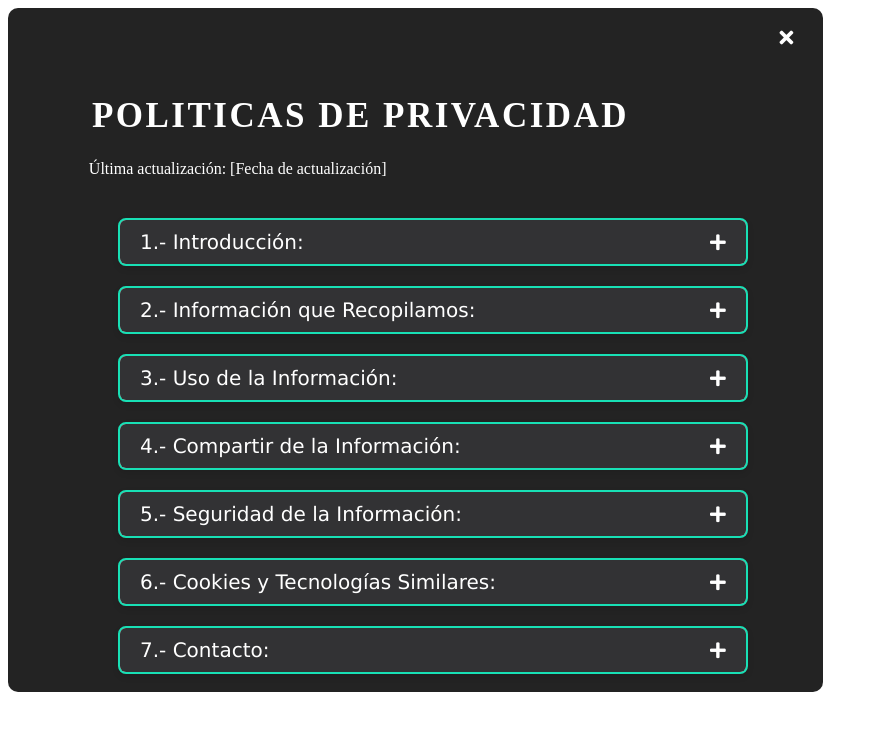
After one commit to JorgeVenegasPe/Vaping, a PHP site: page /Views/Politicas_Privacidad.php in a window 1280 px wide. The commit adds this page. Shown: the top 738 px of the page, without its empty margins (0-878 px from the left). Run offline with PHP 8.4, Linux system fonts and the light colour scheme.

Commit message:
ActualizacionMM05

```diff
--- a/Issets/css/TerminosCondiciones.css
+++ b/Issets/css/AjustesGeneral.css
@@ -24,6 +24,13 @@
     font-weight: 800;
     letter-spacing: 2.5px;
     margin-left: 2%;
+    padding: 5px 0px 0px 10px;
+}
+.h3s{
+    color: white;
+    font-size: 16px;
+    font-weight: 200;
+    margin-left: 3%;
 }
 /* Estilos del contenedor general */
 .conta {
@@ -66,7 +73,7 @@
     font-size: 18px;
     line-height: 1.6;
 }
-.fa-times{
+.blackbtn{
     color: #fff;
     font-size: 20px;
     font-weight: 600;
@@ -81,19 +88,24 @@
 /* Estilos para dispositivos móviles */
 @media (max-width: 768px) {
     .containerTer {
-        width: 95%;
-        height: auto;
-        top: 10%;
-        left: 2.5%;
-        position: relative;
+    width: 85%;
+    height: 75%;
+    padding: 20px 30px;
+    }
+
+    .Terminos{
+        display: contents;
     }
 
     .conta {
         padding: 20px;
+    width: 100%;
     }
 
     .itemTer {
         border-width: 1px;
+        width: 120%;
+        margin-left: -7%;
     }
 
     .head {
@@ -111,7 +123,14 @@
     }
 
     .h1s {
-        font-size: 28px;
+        font-size: 15px;
+        margin-left: 0;
+        text-align: center;
+    }
+
+    .h3s {
+        padding: 8% 5% 5% 5%;
+        font-size: 13px;
         margin-left: 0;
         text-align: center;
     }
--- a/Issets/css/main.css
+++ b/Issets/css/main.css
@@ -359,6 +359,7 @@ body{
     align-items: center;
     flex-direction: column;
     height: 100vh;
+
 }
 
 
@@ -372,7 +373,7 @@ body{
     align-items: flex-start;
     justify-content: flex-end;
     height: 200px;
-
+    z-index: 10;
 }
 
 .class a, .btn-mas label{
@@ -738,6 +739,8 @@ input,textarea::placeholder {
 .service-modal.active{
     visibility: visible;
     opacity: 1;
+    height: 100%;
+    width: 100%;
 }
 
 .service-modal-body{
--- a/Views/Header.php
+++ b/Views/Header.php
@@ -4,7 +4,7 @@
     <meta charset="UTF-8">
     <meta name="viewport" content="width=device-width, initial-scale=1.0">
     <title>header</title>
-    <link rel="stylesheet" href="../Issets/css/header.css">
+    <link rel="stylesheet" href="../Issets/css/headers.css">
     <link rel="stylesheet" href="https://fonts.googleapis.com/css2?family=Material+Symbols+Sharp:opsz,wght,FILL,GRAD@20..48,100..700,0..1,-50..200" />
 </head>
 <body>
--- a/Views/LibroReclamacion.php
+++ b/Views/LibroReclamacion.php
@@ -1,6 +1,6 @@
 
 <div class="service-modal-body">
-    <i class="fas fa-times modal-close-btn"></i>
+    <i class="fas fa-times modal-close-btn" style="color: black;"></i>
     <form id="formulario" >
 		<h1>Libro de reclamaciones</h1>
         <br>
--- /dev/null
+++ b/Views/Politicas_Privacidad.php
@@ -0,0 +1,91 @@
+<link rel="stylesheet" href="https://cdnjs.cloudflare.com/ajax/libs/font-awesome/5.15.4/css/all.min.css">
+
+<link rel="stylesheet" href="../Issets/css/AjustesGeneral.css"/>
+
+<body>
+  <div class="containerTer">
+    <i class="fas fa-times modal-close-btn blackbtn"></i>
+    <div class="Terminos">
+        <h1 class="h1s">POLITICAS DE PRIVACIDAD</h1>
+        <h3 class="h3s">Última actualización: [Fecha de actualización]</h3>
+        <div class="conta">
+            <div class="itemTer">
+                <div class="head" id="head1">
+                    1.- Introducción:
+                    <i class="icone fas fa-plus"></i>
+                </div>
+                <div class="conteTer" id="content1">
+                Bienvenido/a a la Política de Privacidad de [Nombre de tu Empresa] ("nosotros", "nuestro" o "nos"). Valoramos y
+                respetamos tu privacidad, por lo que hemos establecido esta política para explicar cómo recopilamos, utilizamos,
+                compartimos y protegemos tu información personal. Al acceder y utilizar nuestro sitio web y servicios, aceptas las
+                prácticas descritas en esta Política de Privacidad.
+                </div>
+            </div>
+            <div class="itemTer">
+                <div class="head" id="head1">
+                    2.- Información que Recopilamos:
+                    <i class="icone fas fa-plus"></i>
+                </div>
+                <div class="conteTer" id="content1">
+                Podemos recopilar información personal que tú proporcionas voluntariamente al registrarte en nuestro sitio, realizar
+                una compra, suscribirte a nuestros boletines o interactuar con nuestras redes sociales. Esto puede incluir tu nombre,
+                dirección de correo electrónico, información de contacto y detalles de pago.
+            </div>
+            </div>
+            <div class="itemTer">
+                <div class="head" id="head2">
+                    3.- Uso de la Información:
+                    <i class="icone fas fa-plus"></i>
+                </div>
+                <div class="conteTer" id="content2">
+                Utilizamos la información recopilada para procesar tus pedidos, brindarte soporte al cliente, enviar comunicaciones y
+                mejorar tu experiencia en nuestro sitio web. También podemos utilizar información no identificable personalmente para
+                análisis y mejora de servicios.
+            </div>
+            </div>
+            <div class="itemTer">
+                <div class="head" id="head1">
+                    4.- Compartir de la Información:
+                    <i class="icone fas fa-plus"></i>
+                </div>
+                <div class="conteTer" id="content1">
+                No compartiremos tu información personal con terceros excepto cuando sea necesario para cumplir con transacciones o
+                para proporcionar servicios específicos. Por ejemplo, compartiremos información con proveedores de servicios de pago
+                y compañías de envío para procesar tus pedidos.
+            </div>
+            </div>
+            <div class="itemTer">
+                <div class="head" id="head1">
+                5.- Seguridad de la Información:
+                    <i class="icone fas fa-plus"></i>
+                </div>
+                <div class="conteTer" id="content1">
+                Tomamos medidas razonables para proteger tu información personal contra acceso no autorizado, uso o divulgación.
+                Sin embargo, ninguna transmisión por Internet o almacenamiento electrónico es completamente segura.
+            </div>
+            </div>
+            <div class="itemTer">
+                <div class="head" id="head1">
+                    6.- Cookies y Tecnologías Similares:
+                    <i class="icone fas fa-plus"></i>
+                </div>
+                <div class="conteTer" id="content1">
+                Utilizamos cookies y tecnologías similares para recopilar información sobre tus preferencias y actividades en
+                nuestro sitio. Puedes ajustar la configuración de tu navegador para gestionar las cookies.
+                </div>
+            </div>
+
+            <div class="itemTer">
+                <div class="head" id="head1">
+                    7.- Contacto:
+                    <i class="icone fas fa-plus"></i>
+                </div>
+                <div class="conteTer" id="content1">
+                Para cualquier pregunta o comentario relacionado con estos Términos y Condiciones, por favor contáctenos a
+                través de [correo electrónico de contacto].
+                </div>
+            </div>
+        </div>
+    </div>
+  </div>
+</body>
```
Also changed, not shown: Issets/js/main.js (+43 -1 lines), Views/Pods.php (+7 -1 lines), Views/Terminos_Condiciones.php (+19 -16 lines).
